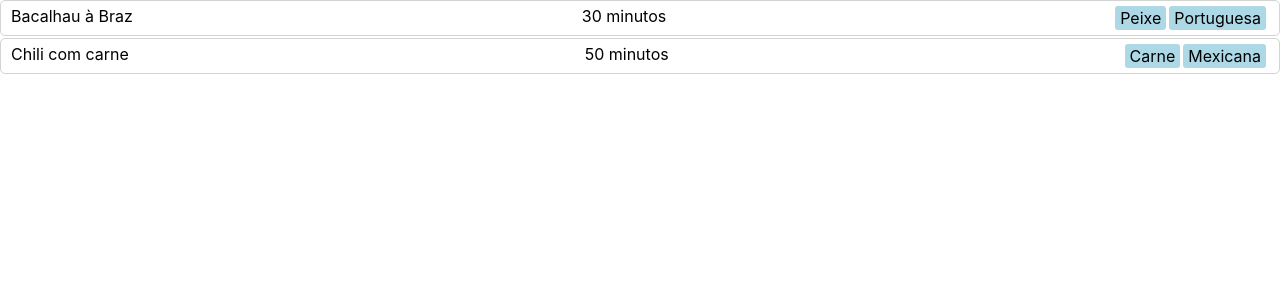
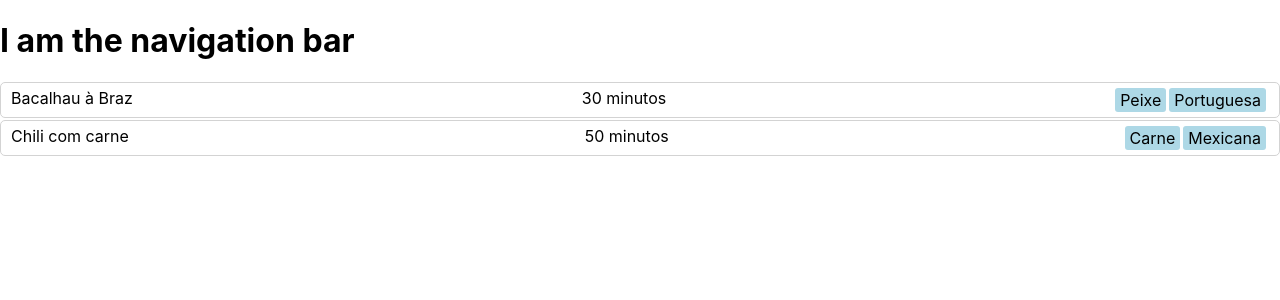
Before and after one commit to marcomartinscastanho/Secret-Ingredient, a React (Create React App) app: page / in a window 1280 px wide. Shown: the top 300 px of the page. Built offline with nearby package versions, Linux system fonts and the light colour scheme; the HTML template or start-up script is replaced by a standard one.

Commit message:
navigation

```diff
--- a/src/App.js
+++ b/src/App.js
@@ -1,5 +1,16 @@
-import { Routes, Route } from "react-router-dom";
+import { Routes, Route, Outlet } from "react-router-dom";
 import { Home } from "./routes/home/home.component";
+
+const Navigation = () => {
+  return (
+    <div>
+      <div>
+        <h1>I am the navigation bar</h1>
+      </div>
+      <Outlet />
+    </div>
+  );
+};
 
 const Profile = () => {
   return <h1>I am the profile page</h1>;
@@ -8,7 +19,8 @@ const Profile = () => {
 export const App = () => {
   return (
     <Routes>
-      <Route path="/" element={<Home />}>
+      <Route path="/" element={<Navigation />}>
+        <Route index element={<Home />} />
         <Route path="/profile" element={<Profile />} />
       </Route>
     </Routes>
```
